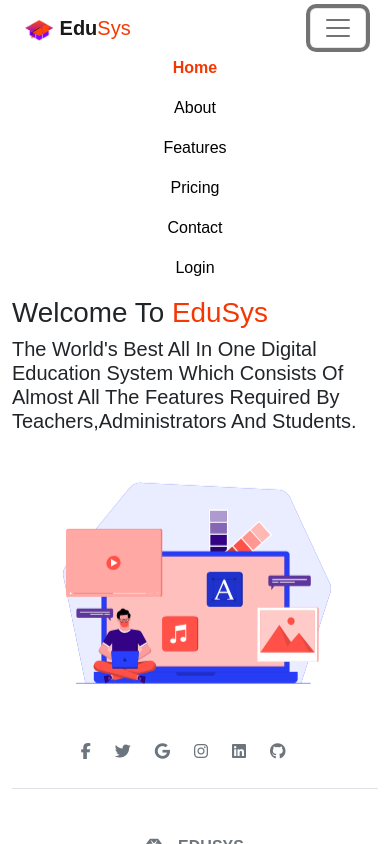
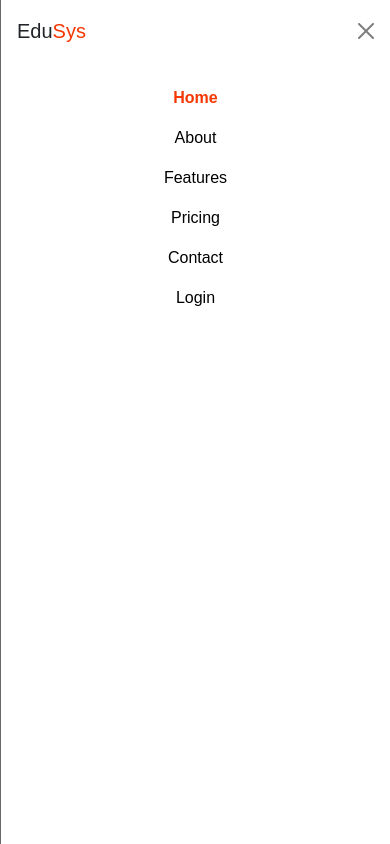
Before and after one commit to soumwadeep/EduSys, a React (Create React App) app: page /Home in a window 390 px wide. Both pictures are taken after a click on the button 338 px from the left and 28 px from the top of the page. Shown: the top 844 px of the page. Built offline with nearby package versions, Linux system fonts and the light colour scheme; a web font is replaced by a local one.

Commit message:
Created New Mobile Navbar Without Adding New Nav Code

```diff
--- a/src/components/Navbar.js
+++ b/src/components/Navbar.js
@@ -1,7 +1,16 @@
 import React from "react";
+import { useState } from "react";
 import { NavLink } from "react-router-dom";
 import icon from "../img/icon.png";
 const Navbar = () => {
+  const [navOpen, setNavOpen] = useState(false);
+  function toggleNav() {
+    setNavOpen((state) => !state);
+  }
+
+  // Add toggleNav() in each navlink to close the navbar after clicking on a link.
+  // add data-bs-dismiss={navOpen ? "offcanvas" : "none"} to the offcanvas div or mobile nav div
+
   return (
     <>
       <nav className="navbar sticky-top navbar-expand-lg text-center">
@@ -11,17 +20,34 @@ const Navbar = () => {
             <span>Sys</span>
           </NavLink>
           <button
+            onClick={toggleNav}
             className="navbar-toggler"
             type="button"
-            data-bs-toggle="collapse"
-            data-bs-target="#navbarNav"
-            aria-controls="navbarNav"
-            aria-expanded="false"
-            aria-label="Toggle navigation"
+            data-bs-toggle="offcanvas"
+            data-bs-target="#offcanvasNavbar"
+            aria-controls="offcanvasNavbar"
           >
             <span className="navbar-toggler-icon"></span>
           </button>
-          <div className="collapse navbar-collapse" id="navbarNav">
+          <div
+            className="offcanvas offcanvas-end"
+            tabIndex="-1"
+            id="offcanvasNavbar"
+            aria-labelledby="navbarOffcanvasNavbarLabel"
+            data-bs-dismiss={navOpen ? "offcanvas" : "none"}
+          >
+            <div className="offcanvas-header">
+              <h5 className="offcanvas-title" id="offcanvasNavbarLabel">
+                Edu<span>Sys</span>
+              </h5>
+              <button
+                type="button"
+                className="btn-close"
+                data-bs-dismiss="offcanvas"
+                aria-label="Close"
+              ></button>
+            </div>
+            <div className="offcanvas-body">
               <ul className="navbar-nav">
                 <li className="nav-item">
                   <NavLink
@@ -31,6 +57,7 @@ const Navbar = () => {
                     to="/Home"
                     onClick={() => {
                       window.scrollTo({ top: 0, left: 0, behavior: "smooth" });
+                      toggleNav();
                     }}
                   >
                     Home
@@ -45,6 +72,7 @@ const Navbar = () => {
                     to="/About"
                     onClick={() => {
                       window.scrollTo({ top: 0, left: 0, behavior: "smooth" });
+                      toggleNav();
                     }}
                   >
                     About
@@ -58,6 +86,7 @@ const Navbar = () => {
                     to="/Features"
                     onClick={() => {
                       window.scrollTo({ top: 0, left: 0, behavior: "smooth" });
+                      toggleNav();
                     }}
                   >
                     Features
@@ -71,6 +100,7 @@ const Navbar = () => {
                     to="/Pricing"
                     onClick={() => {
                       window.scrollTo({ top: 0, left: 0, behavior: "smooth" });
+                      toggleNav();
                     }}
                   >
                     Pricing
@@ -84,6 +114,7 @@ const Navbar = () => {
                     to="/Contact"
                     onClick={() => {
                       window.scrollTo({ top: 0, left: 0, behavior: "smooth" });
+                      toggleNav();
                     }}
                   >
                     Contact
@@ -97,6 +128,7 @@ const Navbar = () => {
                     to="/Login"
                     onClick={() => {
                       window.scrollTo({ top: 0, left: 0, behavior: "smooth" });
+                      toggleNav();
                     }}
                   >
                     Login
@@ -105,6 +137,7 @@ const Navbar = () => {
               </ul>
             </div>
           </div>
+        </div>
       </nav>
     </>
   );
```
Also changed, not shown: src/components/pages/RegisterNow.js (added, +9 -0 lines). Lines whose indentation alone changed are shown as unchanged.
